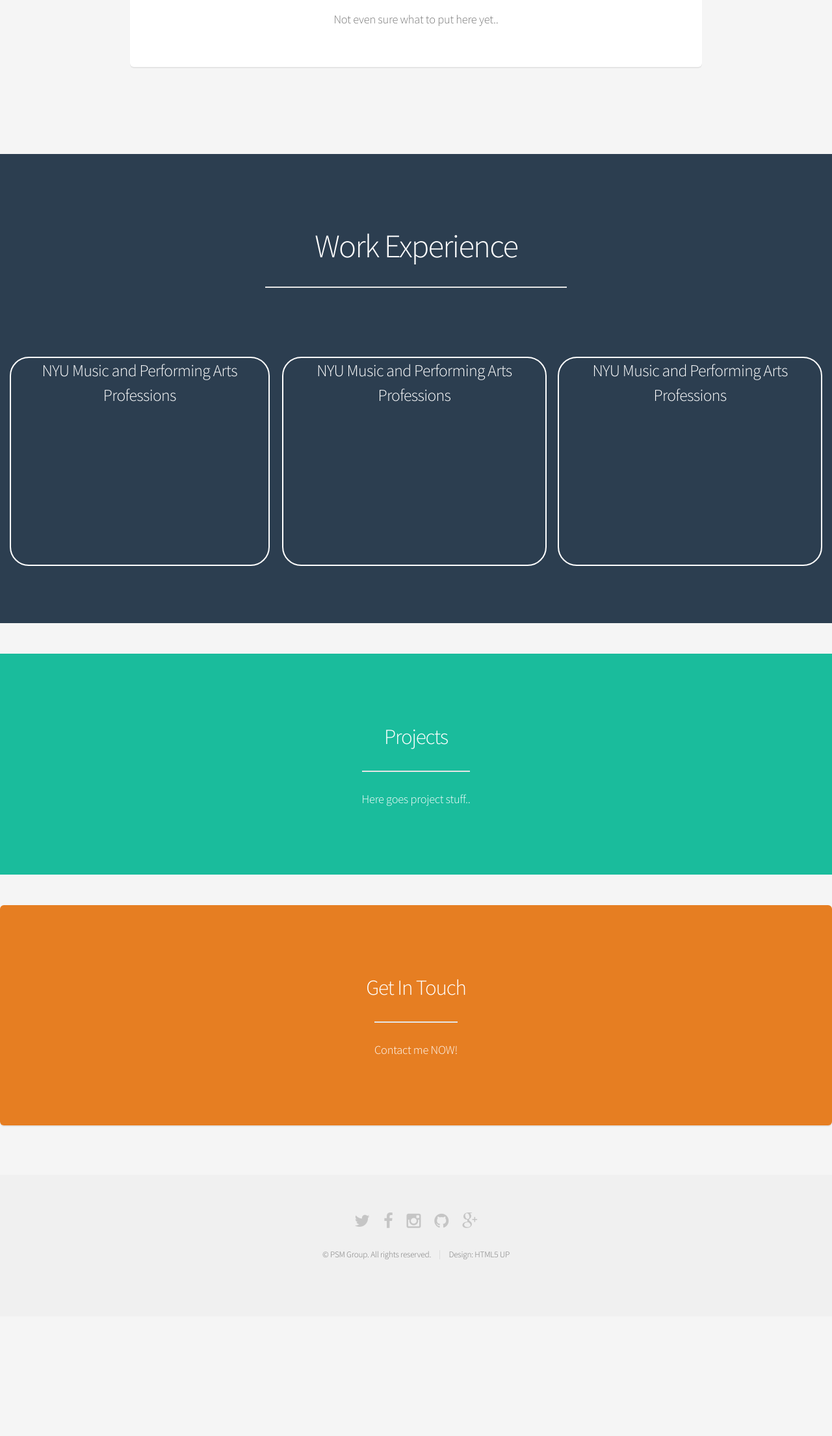
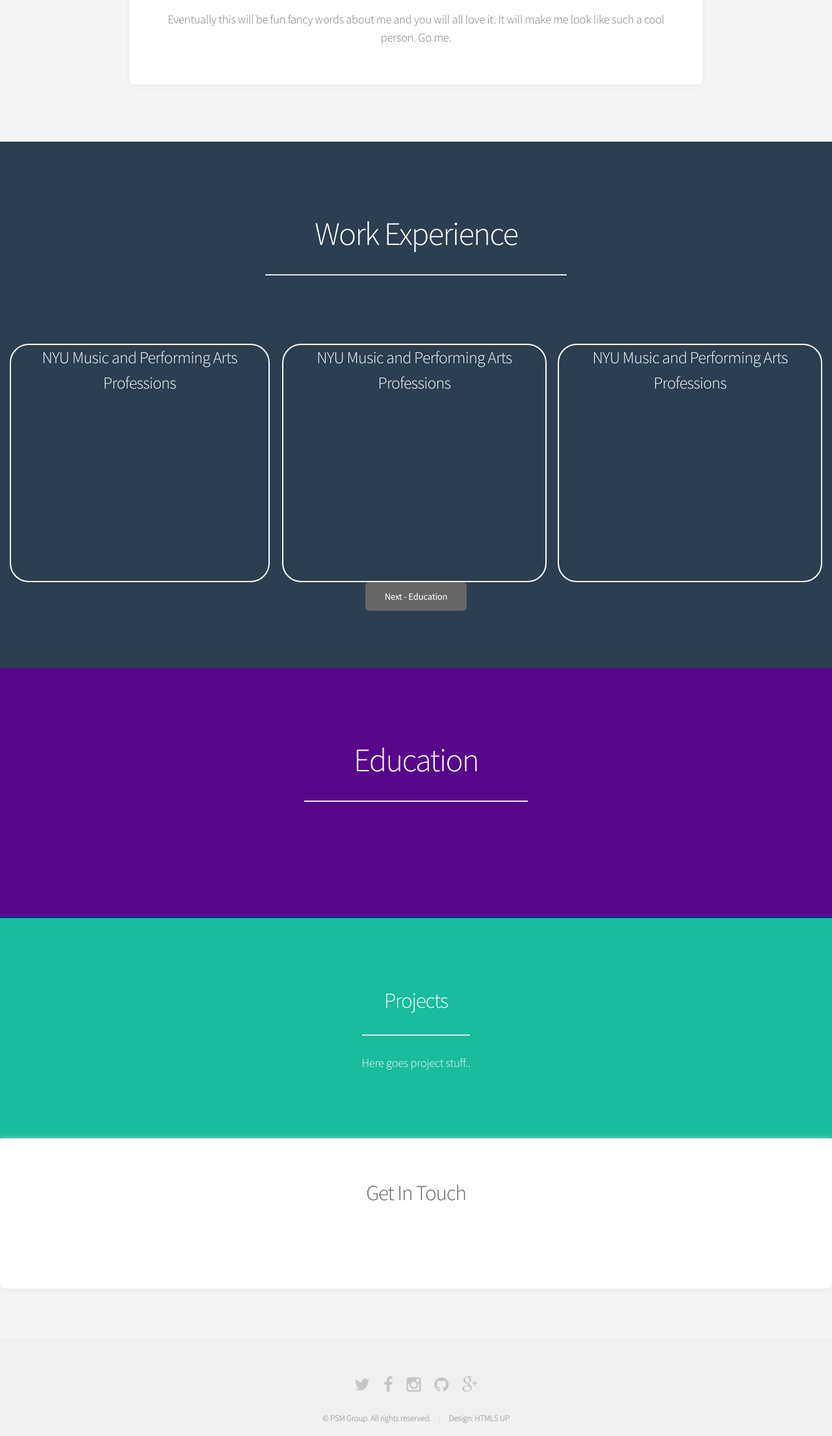
Before and after one commit to devintyler/Resume-Site, a plain HTML site: page Alpha/index.html in a window 1280 px wide. Shown: the part 590-2800 px from the top of the page at 65% size. Before the commit the page ends 2616 px from the top, so only its background shows below. Drawn offline with Linux system fonts and the light colour scheme; files whose address does not match are found by name.

Commit message:
Add Education Block, fix CSS id names

```diff
--- a/Alpha/css/style.css
+++ b/Alpha/css/style.css
@@ -429,7 +429,7 @@
 	.box {
 		background: #fff;
 		border-radius: 6px;
-		box-shadow: 0 2px 0 0 #e5e5e5;
+		box-shadow: 0 2px 10px 0 #e5e5e5;
 		margin: 0 0 2em 0;
 		padding: 3em;
 	}
@@ -1007,7 +1007,7 @@
 	@keyframes reveal-header { 0% { top: -5em; } 100% { top: 0; } }
 
 	#header {
-		background: #444;
+		background: #566D7E;
 		color: #bbb;
 		cursor: default;
 		height: 3.25em;
@@ -1385,7 +1385,7 @@
 
 /* Custom Color Blocks */
 
-	#resume1 {
+	#workExpBlock {
 		background-color: #2c3e50;
 		/*background: -webkit-linear-gradient(left top, #7f8c8d, #2c3e50); /* For Safari 5.1 to 6.0 */*/
 	  	/*background: -o-linear-gradient(bottom right, #7f8c8d, #2c3e50); /* For Opera 11.1 to 12.0 */*/
@@ -1397,11 +1397,20 @@
 		text-align: center;
 	}
 
-		#resume1 h2, #resume1 h3, #resume1 h4, #resume1 h5, #resume1 h6, #resume1 p, #resume1 a {
+		#workExpBlock h2, #workExpBlock h3, #workExpBlock h4, #workExpBlock h5,
+		#workExpBlock h6, #workExpBlock p, #workExpBlock a {
 			color: inherit;
 		}
 
-	#projects1 {
+	#educationBlock {
+		background-color: #57068c;
+		color: #fff;
+		overflow: auto;
+		padding: 6em 0 6em 0;
+		text-align: center;
+	}
+
+	#projectsBlock {
 		background-color: #1abc9c;
 		/*background: -webkit-linear-gradient(left top, #16a085, #1abc9c);*/ /* For Safari 5.1 to 6.0 */
 	  	/*background: -o-linear-gradient(bottom right, #16a085, #1abc9c);*/ /* For Opera 11.1 to 12.0 */
@@ -1412,24 +1421,26 @@
 		text-align: center;
 	}
 
-		#projects1 h2, #projects1 h3, #projects1 h4, #projects1 h5, #projects1 h6, #projects1 p {
+		#projectsBlock h2, #projectsBlock h3, #projectsBlock h4, #projectsBlock h5,
+		#projectsBlock h6, #projectsBlock p {
 			color: inherit;
 		}
 
-	#contactBox {
+	#contactBlock {
 		background-color: #e67e22;
 		color: #fff;
 		padding: 6em 0 6em 0;
 		text-align: center;
 	}
 
-		#contactBox h2, #contactBox h3, #contactBox h4, #contactBox h5, #contactBox h6, #contactBox p {
+		#contactBlock h2, #contactBlock h3, #contactBlock h4, #contactBlock h5,
+		#contactBlock h6, #contactBlock p {
 			color: inherit;
 		}
 
 	#spacer {
 		background-color: #f5f5f5;
-		padding: 1.7em 0 1.5em 0;
+		padding: 1.75em 0 1.5em 0;
 		text-align: center;
 	}
 
@@ -1445,7 +1456,7 @@
 		width: 32%;
 		border: solid 2px;
 		border-radius: 2em;
-		min-height: 22em;
+		min-height: 25em;
 	}
 
 	.col2outer {
@@ -1458,7 +1469,7 @@
 		width: 49%;
 		border: solid 2px;
 		border-radius: 2em;
-		min-height: 22em;
+		min-height: 25em;
 	}
 
 	.col2outer .col2right {
@@ -1466,11 +1477,39 @@
 		width: 49%;
 		border: solid 2px;
 		border-radius: 2em;
-		min-height: 22em;
+		min-height: 25em;
 	}
 
 /* Experiments */
 
+	#nextSec {
+		float: right;
+		padding: 2em 2em 0 0;
+	}
+
+		#nextSec input[type="button"],
+		#nextSec .button {
+			background-color: transparent;
+			box-shadow: inset 0 0 0 2px rgba(255, 255, 255, 0.5);
+			color: #fff;
+			min-width: 12em;
+		}
+
+			#nextSec input[type="button"]:hover,
+			#nextSec .button:hover {
+				background-color: rgba(255, 255, 255, 0.1);
+			}
+
+			#nextSec input[type="button"]:active,
+			#nextSec .button:active {
+				background-color: rgba(255, 255, 255, 0.2);
+			}
+
+			#nextSec input[type="button"].special,
+			#nextSec .button.special {
+				background: #fff;
+				color: #666 !important;
+			}
 
 /* CTA */
 
--- a/Alpha/index.html
+++ b/Alpha/index.html
@@ -64,13 +64,13 @@
 				<section class="box special">
 					<header class="major">
 						<h2>About Me</h2>
-						<p>Not even sure what to put here yet..</p>
+						<p>Eventually this will be fun fancy words about
+							me and you will all love it. It will make
+							me look like such a cool person. Go me.</p>
 					</header>
 				</section>
 			</section>
-			<div name="resume"></div>
-			<div id="spacer"></div>
-			<section id="resume1">
+			<section id="workExpBlock" name="resume">
 				<header class="resume">
 					<a href="#resume"><h2>Work Experience</h2></a>
 				</header>
@@ -87,10 +87,17 @@
 						</div>
 					</div>
 				</section>
+				<div class="nextSec">
+					<a href="#education" class="button">Next - Education</a>
+				</div>
+			</section>
+			<section id="educationBlock" name="education">
+				<header class="resume">
+					<a href="#education"><h2>Education</h2></a>
+				</header>
 			</section>
 			<div name="projects"></div>
-			<div id="spacer"></div>
-			<section id="projects1">
+			<section id="projectsBlock">
 				<header class="major">
 					<h2>Projects</h2>
 					<p>Here goes project stuff..</p>
@@ -98,11 +105,10 @@
 			</section>
 		<!-- Contact -->
 			<div name="contact"></div>
-			<div id="spacer"></div>
 			<section class="box special" id="contactBox">
 				<header class="major">
 					<h2>Get In Touch</h2>
-					<p>Contact me NOW!</p>
+					<p></p>
 				</header>
 			</section>
 			<div id="spacer"></div>
```
